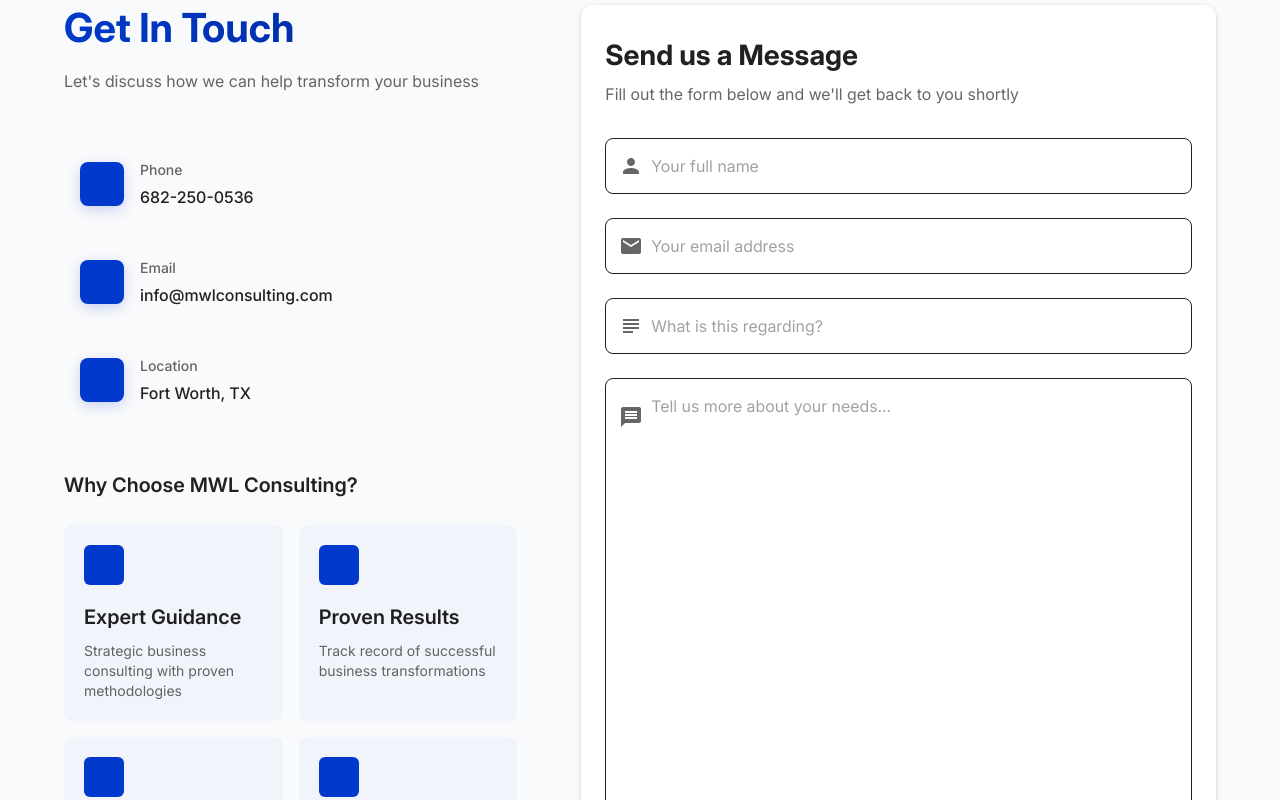
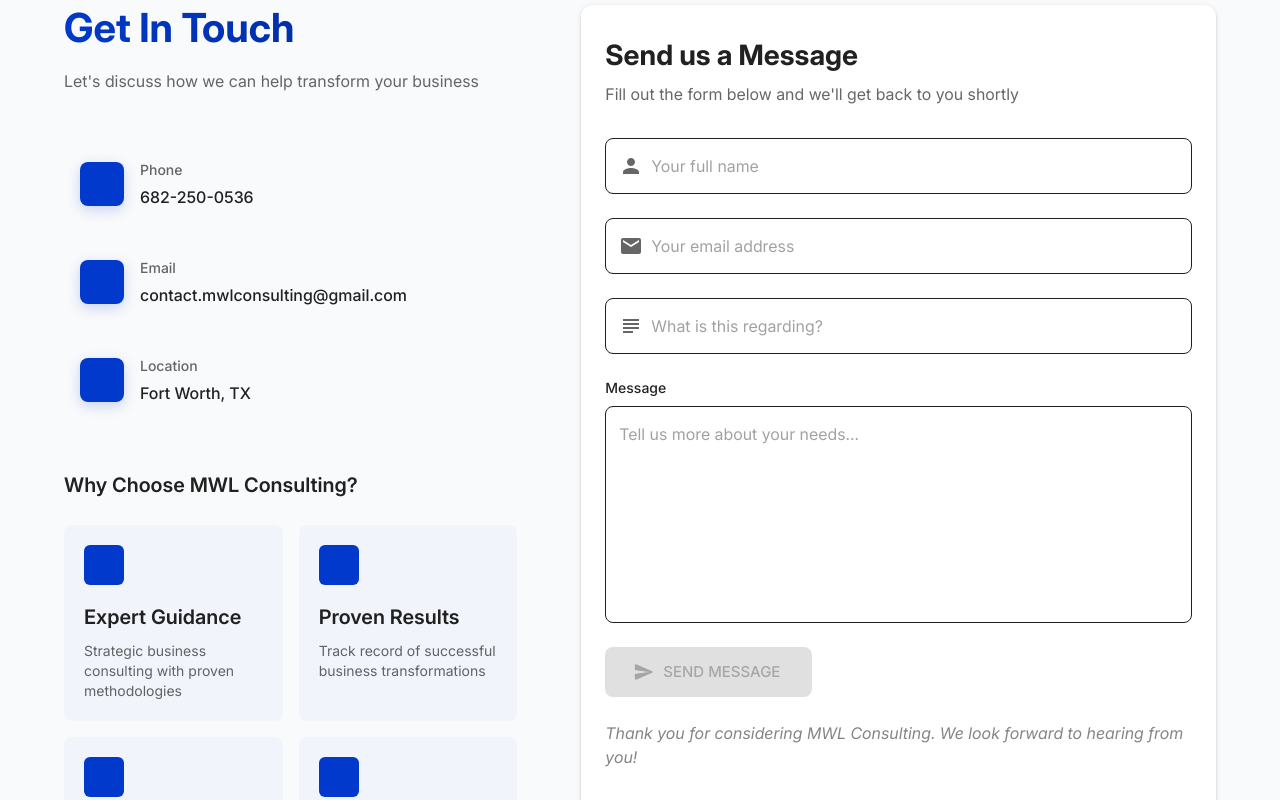
Before and after one commit to troyrhodes02/mwlconsulting-web, a Next.js app: page /contact in a window 1280 px wide. Shown: the part 320-1120 px from the top of the page. Built offline with nearby package versions, Linux system fonts and the light colour scheme; no server answers; some icons are missing.

Commit message:
Email Service set up

```diff
--- a/package.json
+++ b/package.json
@@ -11,9 +11,11 @@
     "format": "prettier --write \"**/*.{ts,tsx,js,jsx,json,md}\""
   },
   "dependencies": {
+    "@emailjs/browser": "^4.4.1",
     "@emotion/react": "^11.14.0",
     "@emotion/styled": "^11.14.0",
     "@mui/icons-material": "^7.1.1",
+    "@mui/lab": "^7.0.0-beta.13",
     "@mui/material": "^7.1.1",
     "next": "15.3.3",
     "react": "^19.0.0",
--- a/src/components/ContactForm.tsx
+++ b/src/components/ContactForm.tsx
@@ -1,34 +1,71 @@
 'use client';
 
-import { useState } from 'react';
+import { useState, useEffect, useRef } from 'react';
+import emailjs from '@emailjs/browser';
 import {
   Box,
   TextField,
-  Button,
   Typography,
   Stack,
   useTheme,
   useMediaQuery,
   InputAdornment,
+  Snackbar,
+  Alert,
 } from '@mui/material';
+import LoadingButton from '@mui/lab/LoadingButton';
 import {
   SendRounded,
   Person,
   Email,
   Subject,
-  Message,
 } from '@mui/icons-material';
 import { alphaPrimary } from '@/theme';
+
+interface FormData {
+  from_name: string;
+  from_email: string;
+  subject: string;
+  message: string;
+}
+
+interface SnackState {
+  open: boolean;
+  msg: string;
+  sev: 'success' | 'error';
+}
 
 export default function ContactForm() {
   const theme = useTheme();
   const isTablet = useMediaQuery(theme.breakpoints.down('md'));
-  const [formData, setFormData] = useState({
-    name: '',
-    email: '',
+  const formRef = useRef<HTMLFormElement>(null);
+  const [canSend, setCanSend] = useState(false);
+  const [loading, setLoading] = useState(false);
+  const [snack, setSnack] = useState<SnackState>({
+    open: false,
+    msg: '',
+    sev: 'success',
+  });
+
+  // Initialize EmailJS
+  useEffect(() => {
+    emailjs.init(process.env.NEXT_PUBLIC_EMAILJS_PUBLIC_KEY!);
+  }, []);
+
+  const [formData, setFormData] = useState<FormData>({
+    from_name: '',
+    from_email: '',
     subject: '',
     message: '',
   });
+
+  useEffect(() => {
+    if (!formRef.current) return;
+    const form = formRef.current;
+    const handler = () => setCanSend(form.checkValidity());
+    form.addEventListener('input', handler);
+    return () => form.removeEventListener('input', handler);
+  }, []);
 
   const handleInputChange = (
     e: React.ChangeEvent<HTMLInputElement | HTMLTextAreaElement>
@@ -39,23 +76,47 @@
     });
   };
 
-  const handleSubmit = (e: React.FormEvent) => {
+  const handleSubmit = async (e: React.FormEvent) => {
     e.preventDefault();
-    console.log('Form submitted:', formData);
+    setLoading(true);
 
-    // TODO: Add toast notification here when toast system is available
-    // toast({
-    //   title: "Message Sent!",
-    //   description: "We'll get back to you as soon as possible."
-    // });
+    try {
+      const result = await emailjs.send(
+        process.env.NEXT_PUBLIC_EMAILJS_SERVICE_ID!,
+        process.env.NEXT_PUBLIC_EMAILJS_TEMPLATE_ID!,
+        formData as unknown as Record<string, unknown>
+      );
+
+      if (result.status === 200) {
+        setSnack({
+          open: true,
+          msg: 'Your message was sent!',
+          sev: 'success',
+        });
 
         // Reset form
         setFormData({
-      name: '',
-      email: '',
+          from_name: '',
+          from_email: '',
           subject: '',
           message: '',
         });
+        setCanSend(false);
+      }
+    } catch (error) {
+      console.error('Failed to send email:', error);
+      setSnack({
+        open: true,
+        msg: 'Unable to send — please try again.',
+        sev: 'error',
+      });
+    } finally {
+      setLoading(false);
+    }
+  };
+
+  const handleCloseSnack = () => {
+    setSnack({ ...snack, open: false });
   };
 
   const inputStyles = {
@@ -106,6 +167,7 @@
 
         <Stack
           component="form"
+          ref={formRef}
           onSubmit={handleSubmit}
           spacing={3}
           sx={{
@@ -115,10 +177,10 @@
           }}
         >
           <TextField
-            id="name"
-            name="name"
+            id="from_name"
+            name="from_name"
             placeholder="Your full name"
-            value={formData.name}
+            value={formData.from_name}
             onChange={handleInputChange}
             required
             fullWidth
@@ -133,11 +195,11 @@
           />
 
           <TextField
-            id="email"
-            name="email"
+            id="from_email"
+            name="from_email"
             type="email"
             placeholder="Your email address"
-            value={formData.email}
+            value={formData.from_email}
             onChange={handleInputChange}
             required
             fullWidth
@@ -169,6 +231,14 @@
             sx={inputStyles}
           />
 
+          <Box>
+            <Typography
+              variant="body2"
+              color="text.primary"
+              sx={{ mb: 1, fontWeight: 500 }}
+            >
+              Message
+            </Typography>
             <TextField
               id="message"
               name="message"
@@ -177,14 +247,8 @@
               onChange={handleInputChange}
               multiline
               rows={8}
+              required
               fullWidth
-            InputProps={{
-              startAdornment: (
-                <InputAdornment position="start">
-                  <Message sx={{ color: 'text.secondary', mt: 1.5 }} />
-                </InputAdornment>
-              ),
-            }}
               sx={{
                 ...inputStyles,
                 flex: 1,
@@ -198,11 +262,14 @@
                 },
               }}
             />
+          </Box>
 
-          <Button
+          <LoadingButton
             type="submit"
             variant="contained"
             size="large"
+            loading={loading}
+            disabled={!canSend || loading}
             startIcon={<SendRounded />}
             sx={{
               py: 1.5,
@@ -218,9 +285,38 @@
             }}
           >
             Send Message
-          </Button>
+          </LoadingButton>
+
+          <Typography
+            variant="body1"
+            color="text.secondary"
+            sx={{
+              mt: 2,
+              fontStyle: 'italic',
+              opacity: 0.8,
+            }}
+          >
+            Thank you for considering MWL Consulting. We look forward to hearing
+            from you!
+          </Typography>
         </Stack>
       </Box>
+
+      <Snackbar
+        open={snack.open}
+        autoHideDuration={6000}
+        onClose={handleCloseSnack}
+        anchorOrigin={{ vertical: 'bottom', horizontal: 'center' }}
+      >
+        <Alert
+          onClose={handleCloseSnack}
+          severity={snack.sev}
+          variant="filled"
+          sx={{ width: '100%' }}
+        >
+          {snack.msg}
+        </Alert>
+      </Snackbar>
     </Box>
   );
 }
--- a/src/components/GetInTouch.tsx
+++ b/src/components/GetInTouch.tsx
@@ -46,6 +46,8 @@
     }}
   >
     <Box
+      component={href ? 'a' : 'div'}
+      href={href}
       sx={{
         bgcolor: 'primary.main',
         color: 'white',
@@ -57,6 +59,14 @@
         justifyContent: 'center',
         flexShrink: 0,
         boxShadow: '0 4px 14px rgba(0, 57, 203, 0.2)',
+        cursor: href ? 'pointer' : 'default',
+        textDecoration: 'none',
+        transition: 'transform 0.2s ease',
+        '&:hover': href
+          ? {
+              transform: 'scale(1.1)',
+            }
+          : {},
       }}
     >
       {icon}
@@ -188,8 +198,8 @@
               <ContactInfo
                 icon={<EmailIcon />}
                 title="Email"
-                content="info@mwlconsulting.com"
-                href="mailto:info@mwlconsulting.com"
+                content="contact.mwlconsulting@gmail.com"
+                href="mailto:contact.mwlconsulting@gmail.com"
               />
               <ContactInfo
                 icon={<LocationOnIcon />}
```
Also changed, not shown: README_local_supabase.txt (added), 2 other files (tests, documents, lock files or other folders). Lines whose indentation alone changed are shown as unchanged.
